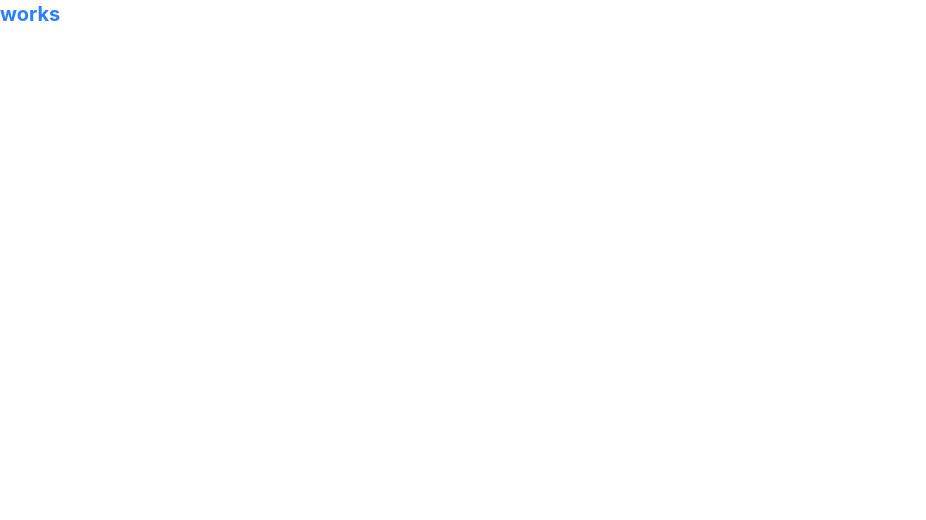
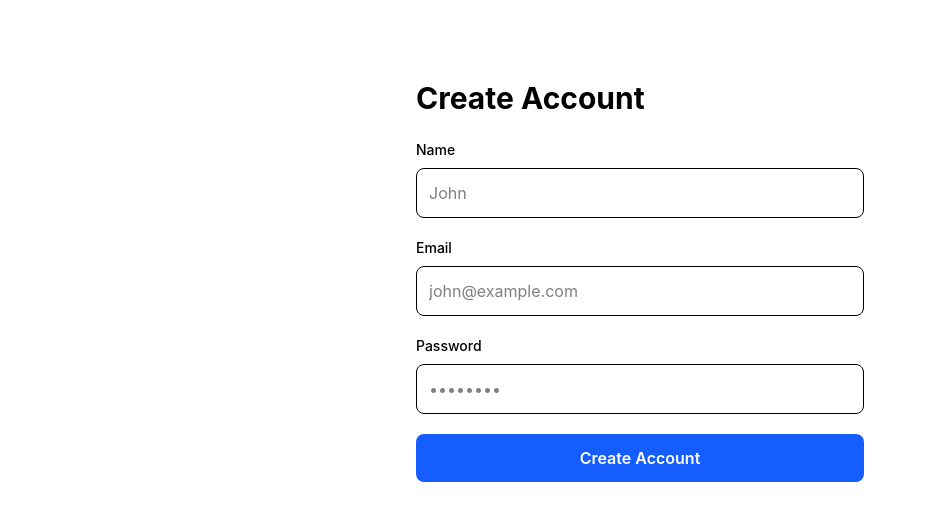
Before and after one commit to waaswijeratna/sisencodigitalfrontend, a React (Vite) app: page /signup in a window 1280 px wide. Shown: the top 520 px of the page, without its empty margins (0-926 px from the left). Built offline with nearby package versions, Linux system fonts and the light colour scheme.

Commit message:
initial login

```diff
--- a/package.json
+++ b/package.json
@@ -11,8 +11,11 @@
   },
   "dependencies": {
     "@tailwindcss/vite": "^4.3.3",
+    "axios": "^1.20.0",
     "react": "^19.2.8",
     "react-dom": "^19.2.8",
+    "react-hook-form": "^7.87.0",
+    "react-router-dom": "^7.18.3",
     "tailwindcss": "^4.3.3"
   },
   "devDependencies": {
--- a/src/App.tsx
+++ b/src/App.tsx
@@ -1,12 +1,22 @@
-import './App.css'
+import { BrowserRouter, Routes, Route } from "react-router-dom";
+import Home from "./pages/Home";
+import Login from "./pages/Login";
+import Signup from "./pages/Signup";
+import AdminHome from "./pages/admin/AdminHome";
+import TeamMemberHome from "./pages/team-member/TeamMemberHome";
 
 function App() {
-
   return (
-    <>
-      <div className="text-xl font-bold text-blue-500">works</div>
-    </>
-  )
+    <BrowserRouter>
+      <Routes>
+        <Route path="/" element={<Home />} />
+        <Route path="/login" element={<Login />} />
+        <Route path="/signup" element={<Signup />} />
+        <Route path="/admin" element={<AdminHome />} />
+        <Route path="/team-member" element={<TeamMemberHome />} />
+      </Routes>
+    </BrowserRouter>
+  );
 }
 
-export default App
+export default App;
--- /dev/null
+++ b/src/api/axios.ts
@@ -0,0 +1,10 @@
+import axios from "axios";
+
+const api = axios.create({
+  baseURL: "http://localhost:3000/api",
+  headers: {
+    "Content-Type": "application/json",
+  },
+});
+
+export default api;
--- /dev/null
+++ b/src/components/AuthForm.tsx
@@ -0,0 +1,99 @@
+import { useForm } from "react-hook-form";
+import type { LoginForm, SignupForm } from "../types/auth";
+
+interface AuthFormProps {
+  isSignup?: boolean;
+  onSubmit: (data: LoginForm | SignupForm) => void;
+}
+
+export default function AuthForm({
+  isSignup = false,
+  onSubmit,
+}: AuthFormProps) {
+  const {
+    register,
+    handleSubmit,
+    formState: { errors },
+  } = useForm<LoginForm & Partial<SignupForm>>();
+
+  return (
+    <form onSubmit={handleSubmit(onSubmit)} className="space-y-5">
+
+      {isSignup && (
+        <div>
+
+          <label className="mb-2 block text-sm font-medium">
+            Name
+          </label>
+
+          <input
+            {...register("name", {
+              required: "Username is required",
+            })}
+            className="w-full rounded-lg border p-3"
+            placeholder="John"
+          />
+
+          {errors.name && (
+            <p className="mt-1 text-sm text-red-500">
+              {errors.name.message}
+            </p>
+          )}
+        </div>
+      )}
+
+      <div>
+        <label className="mb-2 block text-sm font-medium">
+          Email
+        </label>
+
+        <input
+          type="email"
+          {...register("email", {
+            required: "Email is required",
+          })}
+          className="w-full rounded-lg border p-3"
+          placeholder="john@example.com"
+        />
+
+        {errors.email && (
+          <p className="mt-1 text-sm text-red-500">
+            {errors.email.message}
+          </p>
+        )}
+      </div>
+
+      <div>
+        <label className="mb-2 block text-sm font-medium">
+          Password
+        </label>
+
+        <input
+          type="password"
+          {...register("password", {
+            required: "Password is required",
+            minLength: {
+              value: 6,
+              message: "Password must be at least 6 characters",
+            },
+          })}
+          className="w-full rounded-lg border p-3"
+          placeholder="••••••••"
+        />
+
+        {errors.password && (
+          <p className="mt-1 text-sm text-red-500">
+            {errors.password.message}
+          </p>
+        )}
+      </div>
+
+      <button
+        type="submit"
+        className="w-full rounded-lg bg-blue-600 py-3 font-semibold text-white"
+      >
+        {isSignup ? "Create Account" : "Login"}
+      </button>
+    </form>
+  );
+}
--- /dev/null
+++ b/src/pages/Home.tsx
@@ -0,0 +1,3 @@
+export default function Home() {
+  return <div>Home</div>;
+}
--- /dev/null
+++ b/src/pages/Login.tsx
@@ -0,0 +1,24 @@
+import AuthForm from "../components/AuthForm";
+import { login } from "../services/authService";
+import type { LoginForm } from "../types/auth";
+
+export default function Login() {
+  const handleLogin = async (data: LoginForm) => {
+    try {
+      const response = await login(data);
+      console.log(response.user);
+    } catch (error) {
+      console.error("Login failed:", error);
+    }
+  };
+
+  return (
+    <div className="mx-auto mt-20 max-w-md">
+      <h1 className="mb-6 text-3xl font-bold">
+        Login
+      </h1>
+
+      <AuthForm onSubmit={handleLogin} />
+    </div>
+  );
+}
--- /dev/null
+++ b/src/pages/Signup.tsx
@@ -0,0 +1,29 @@
+import AuthForm from "../components/AuthForm";
+import { signup } from "../services/authService";
+import type { LoginForm, SignupForm } from "../types/auth";
+
+export default function Signup() {
+  const handleSignup = async (data: LoginForm | SignupForm) => {
+    if (!("name" in data)) return;
+
+    try {
+      const response = await signup(data);
+      console.log(response.user);
+    } catch (error) {
+      console.error("Signup failed:", error);
+    }
+  };
+
+  return (
+    <div className="mx-auto mt-20 max-w-md">
+      <h1 className="mb-6 text-3xl font-bold">
+        Create Account
+      </h1>
+
+      <AuthForm
+        isSignup
+        onSubmit={handleSignup}
+      />
+    </div>
+  );
+}
--- /dev/null
+++ b/src/pages/admin/AdminHome.tsx
@@ -0,0 +1,3 @@
+export default function Home() {
+  return <div>Admin Home</div>;
+}
--- /dev/null
+++ b/src/pages/team-member/TeamMemberHome.tsx
@@ -0,0 +1,3 @@
+export default function Home() {
+  return <div>Team Member Home</div>;
+}
--- /dev/null
+++ b/src/services/authService.ts
@@ -0,0 +1,28 @@
+import api from "../api/axios";
+import type {
+  LoginForm,
+  SignupForm,
+  AuthResponse,
+} from "../types/auth";
+
+export const login = async (
+  data: LoginForm
+): Promise<AuthResponse> => {
+  const response = await api.post<AuthResponse>(
+    "/auth/login",
+    data
+  );
+
+  return response.data;
+};
+
+export const signup = async (
+  data: SignupForm
+): Promise<AuthResponse> => {
+  const response = await api.post<AuthResponse>(
+    "/auth/signup",
+    data
+  );
+
+  return response.data;
+};
--- /dev/null
+++ b/src/types/auth.ts
@@ -0,0 +1,18 @@
+export interface LoginForm {
+    email: string;
+    password: string;
+}
+
+export interface SignupForm extends LoginForm {
+    name: string;
+}
+
+export interface AuthResponse {
+    message: string;
+    user: {
+        id: string;
+        name: string;
+        email: string;
+        role: string;
+    };
+}
```
Also changed, not shown: 1 other file (tests, documents, lock files or other folders).
